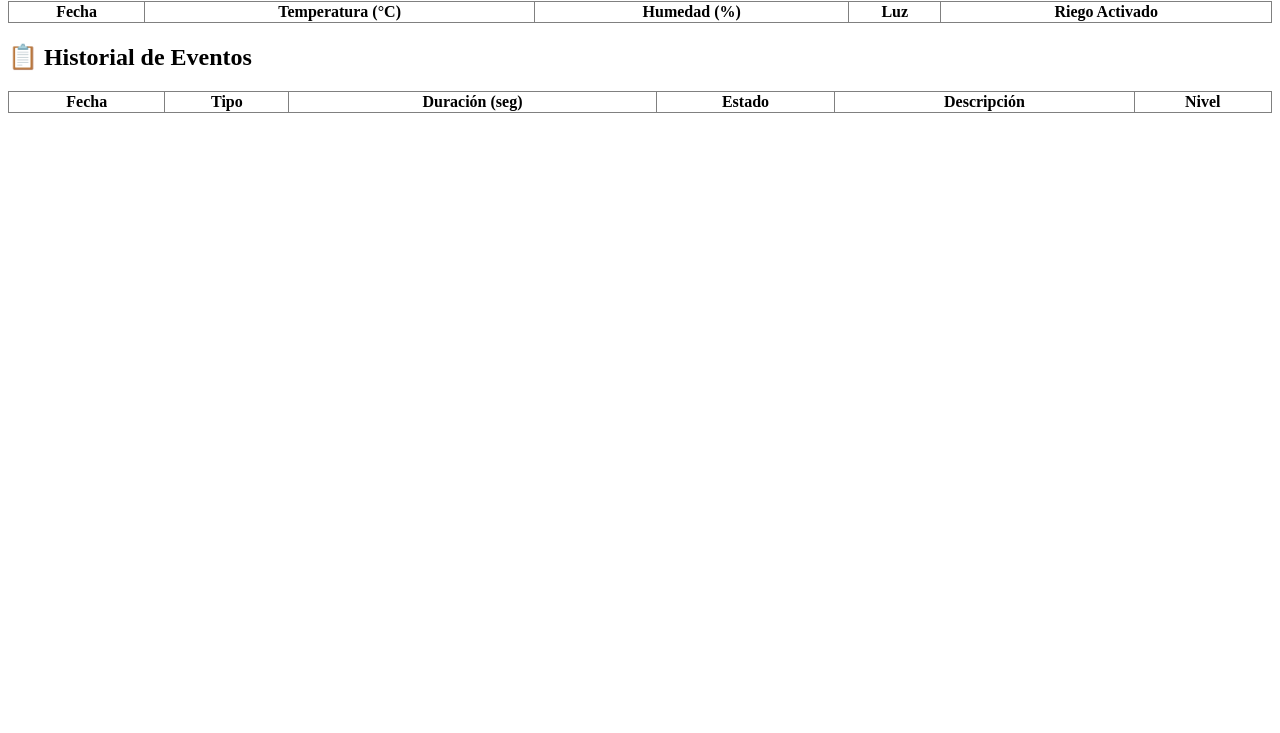
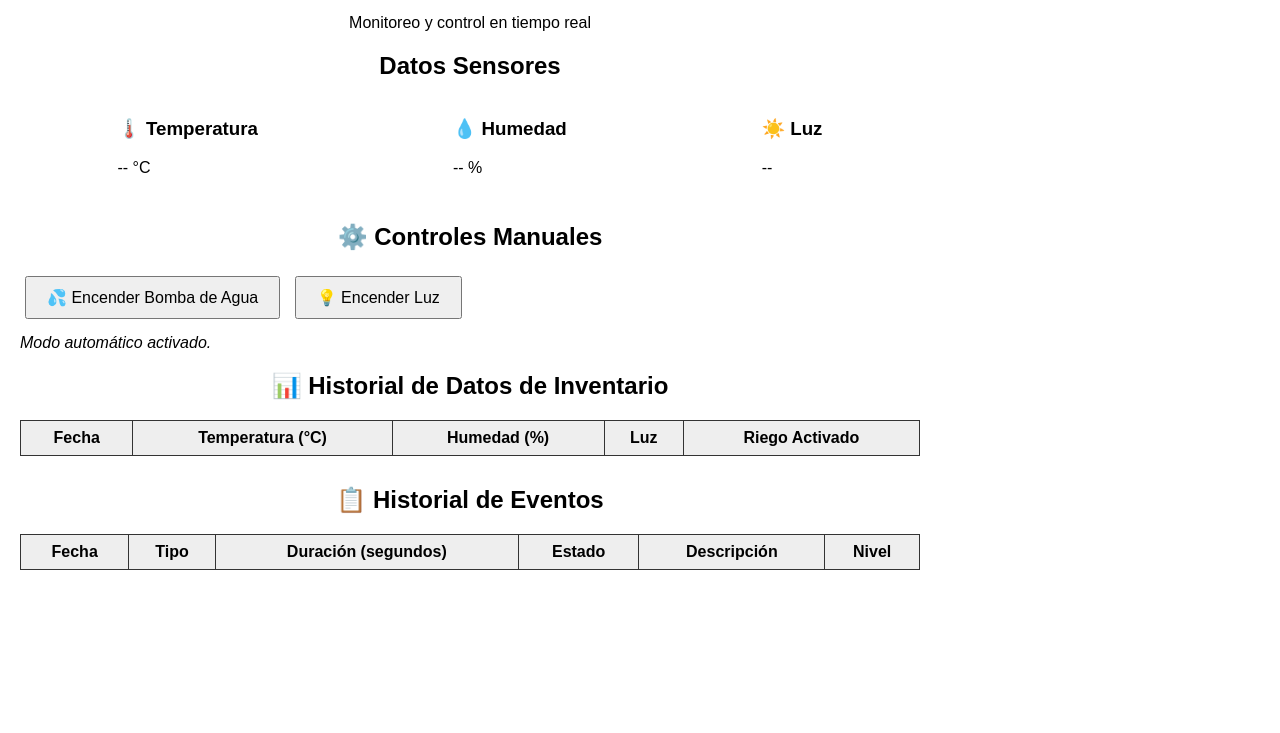
Before and after one commit to JChaconMoncada/AutomatizacionUnet2025Invernadero, a plain HTML site: page index.html in a window 1280 px wide. Shown: the part 67-800 px from the top of the page. Drawn offline with Linux system fonts and the light colour scheme; no server answers.

Commit message:
Recuperar informacion

```diff
--- a/index.html
+++ b/index.html
@@ -4,10 +4,77 @@
   <meta charset="UTF-8" />
   <meta name="viewport" content="width=device-width, initial-scale=1" />
   <title>Invernadero Automático</title>
+  <style>
+    body {
+      font-family: Arial, sans-serif;
+      margin: 20px;
+      max-width: 900px;
+    }
+    h1, h2 {
+      text-align: center;
+    }
+    table {
+      width: 100%;
+      border-collapse: collapse;
+      margin-bottom: 30px;
+    }
+    th, td {
+      border: 1px solid #333;
+      padding: 8px;
+      text-align: center;
+    }
+    th {
+      background-color: #eee;
+    }
+    .btn {
+      padding: 10px 20px;
+      margin: 5px;
+      cursor: pointer;
+      font-size: 16px;
+    }
+    .luz-on {
+      background-color: yellow;
+    }
+    .motor-on {
+      background-color: lightblue;
+    }
+  </style>
 </head>
 <body>
+  <h1>🌱 Invernadero Automático</h1>
+  <p style="text-align:center;">Monitoreo y control en tiempo real</p>
+
+  <!-- Datos sensores actuales -->
+  <section>
+    <h2>Datos Sensores</h2>
+    <div style="display: flex; justify-content: space-around; margin-bottom: 30px;">
+      <div>
+        <h3>🌡️ Temperatura</h3>
+        <p id="temperature">-- °C</p>
+      </div>
+      <div>
+        <h3>💧 Humedad</h3>
+        <p id="humidity">-- %</p>
+      </div>
+      <div>
+        <h3>☀️ Luz</h3>
+        <p id="light">--</p>
+      </div>
+    </div>
+  </section>
+
+  <!-- Controles manuales -->
+  <section>
+    <h2>⚙️ Controles Manuales</h2>
+    <button id="water-pump-btn" class="btn pump-off">💦 Encender Bomba de Agua</button>
+    <button id="lights-toggle-btn" class="btn">💡 Encender Luz</button>
+    <p id="control-status" style="margin-top: 10px; font-style: italic;">Modo automático activado.</p>
+  </section>
+
+  <!-- Historial datos de inventario -->
+  <section>
     <h2>📊 Historial de Datos de Inventario</h2>
-  <table border="1" style="width: 100%; border-collapse: collapse;" id="tabla-datos-inventario">
+    <table id="tabla-datos-inventario">
       <thead>
         <tr>
           <th>Fecha</th>
@@ -19,14 +86,17 @@
       </thead>
       <tbody></tbody>
     </table>
+  </section>
 
+  <!-- Historial eventos -->
+  <section>
     <h2>📋 Historial de Eventos</h2>
-  <table border="1" style="width: 100%; border-collapse: collapse;" id="tabla-eventos">
+    <table id="tabla-eventos">
       <thead>
         <tr>
           <th>Fecha</th>
           <th>Tipo</th>
-        <th>Duración (seg)</th>
+          <th>Duración (segundos)</th>
           <th>Estado</th>
           <th>Descripción</th>
           <th>Nivel</th>
@@ -34,11 +104,13 @@
       </thead>
       <tbody></tbody>
     </table>
+  </section>
 
   <script type="module">
     import { initializeApp } from "https://www.gstatic.com/firebasejs/12.1.0/firebase-app.js";
-    import { getDatabase, ref, onValue } from "https://www.gstatic.com/firebasejs/12.1.0/firebase-database.js";
+    import { getDatabase, ref, onValue, set } from "https://www.gstatic.com/firebasejs/12.1.0/firebase-database.js";
 
+    // Configuración Firebase
     const firebaseConfig = {
       apiKey: "AIzaSyAdF3v1I9a6cFVcLBE24Sy8EICiV1c3r3M",
       authDomain: "automatizacionarduino.firebaseapp.com",
@@ -53,15 +125,65 @@
     const app = initializeApp(firebaseConfig);
     const db = getDatabase(app);
 
+    // Referencias a botones y tablas
+    const lightsBtn = document.getElementById("lights-toggle-btn");
+    const waterPumpBtn = document.getElementById("water-pump-btn");
     const tablaInventarioBody = document.querySelector("#tabla-datos-inventario tbody");
     const tablaEventosBody = document.querySelector("#tabla-eventos tbody");
 
+    let luzLedEstado = false;
+    let motorEstado = false;
+
+    // Función para formatear fechas
     function formatoFecha(fechaStr) {
       const d = new Date(fechaStr);
       return d.toLocaleString('es-ES', { dateStyle: 'short', timeStyle: 'short' });
     }
 
-    // Leer historial datos_inventario
+    // Escuchar estado luz_led
+    onValue(ref(db, "invernadero/luz_led"), (snapshot) => {
+      luzLedEstado = snapshot.val();
+      lightsBtn.textContent = luzLedEstado ? "🔦 Apagar Luz" : "💡 Encender Luz";
+      lightsBtn.classList.toggle("luz-on", luzLedEstado);
+    }, (error) => {
+      console.error("Error al leer luz_led:", error);
+    });
+
+    // Escuchar estado riego
+    onValue(ref(db, "invernadero/riego"), (snapshot) => {
+      motorEstado = snapshot.val();
+      waterPumpBtn.textContent = motorEstado ? "💧 Apagar Bomba" : "💦 Encender Bomba";
+      waterPumpBtn.classList.toggle("motor-on", motorEstado);
+    }, (error) => {
+      console.error("Error al leer riego:", error);
+    });
+
+    // Control de luz con botón
+    lightsBtn.addEventListener("click", () => {
+      set(ref(db, "invernadero/luz_led"), !luzLedEstado)
+        .catch(e => console.error("Error al escribir luz_led:", e));
+    });
+
+    // Control de riego con botón
+    waterPumpBtn.addEventListener("click", () => {
+      set(ref(db, "invernadero/riego"), !motorEstado)
+        .catch(e => console.error("Error al escribir riego:", e));
+    });
+
+    // Sensores en tiempo real
+    onValue(ref(db, "invernadero/sensores/temperatura"), (snapshot) => {
+      document.getElementById("temperature").textContent = snapshot.val() + " °C";
+    });
+
+    onValue(ref(db, "invernadero/sensores/humedad"), (snapshot) => {
+      document.getElementById("humidity").textContent = snapshot.val() + " %";
+    });
+
+    onValue(ref(db, "invernadero/sensores/luz"), (snapshot) => {
+      document.getElementById("light").textContent = snapshot.val();
+    });
+
+    // Historial datos inventario
     onValue(ref(db, "invernadero/historial/datos_inventario"), (snapshot) => {
       const datos = snapshot.val();
       tablaInventarioBody.innerHTML = "";
@@ -86,7 +208,7 @@
       tablaInventarioBody.innerHTML = "<tr><td colspan='5'>Error cargando datos.</td></tr>";
     });
 
-    // Leer historial eventos
+    // Historial eventos
     onValue(ref(db, "invernadero/historial/eventos"), (snapshot) => {
       const eventos = snapshot.val();
       tablaEventosBody.innerHTML = "";
```
Lines whose indentation alone changed are shown as unchanged.
